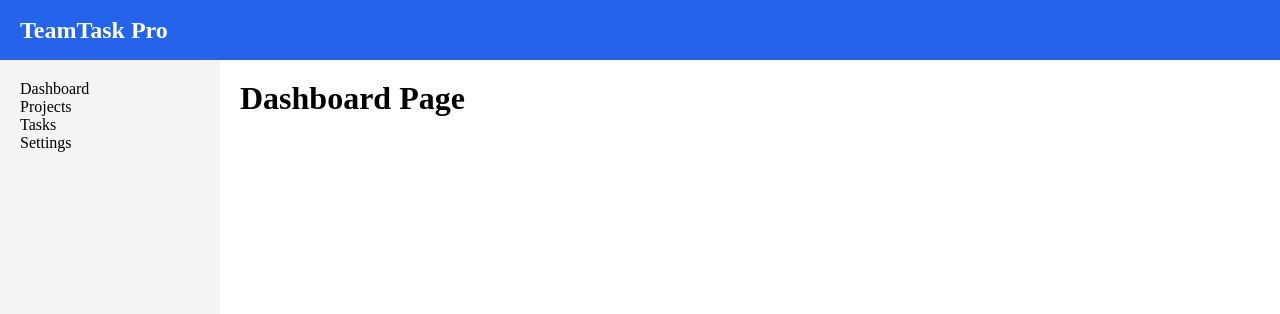
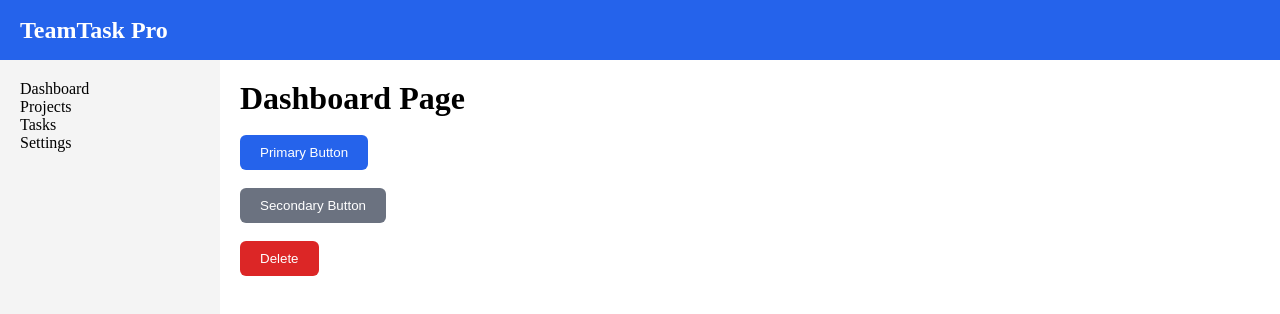
Before and after one commit to hambirNishant/teamtask-pro, a React app in the folder frontend/: page / in a window 1280 px wide. Shown: the top 314 px of the page. Built offline with nearby package versions, Linux system fonts and the light colour scheme; the HTML template or start-up script is replaced by a standard one.

Commit message:
feat(ui): create reusable button component

```diff
--- /dev/null
+++ b/frontend/src/components/Button.jsx
@@ -0,0 +1,41 @@
+function Button({
+    text,
+    variant = "primary",
+    disabled = false,
+    onClick,
+}) {
+    const styles = {
+        primary: {
+            backgroundColor: "#2563eb",
+            color: "white",
+        },
+
+        secondary: {
+            backgroundColor: "#6b7280",
+            color: "white",
+        },
+
+        danger: {
+            backgroundColor: "#dc2626",
+            color: "white",
+        },
+    };
+
+    return (
+        <button
+            onClick={onClick}
+            disabled={disabled}
+            style={{
+                padding: "10px 20px",
+                border: "none",
+                borderRadius: "6px",
+                cursor: "pointer",
+                ...styles[variant],
+            }}
+        >
+            {text}
+        </button>
+    );
+}
+
+export default Button;
--- a/frontend/src/pages/DashboardPage.jsx
+++ b/frontend/src/pages/DashboardPage.jsx
@@ -1,6 +1,38 @@
+import Button from "../components/Button";
 
 function DashboardPage() {
-    return <h1>Dashboard Page</h1>;
+    const handleClick = () => {
+        alert("Button Clicked");
+    };
+
+    return (
+        <>
+            <h1>Dashboard Page</h1>
+
+            <br />
+
+            <Button
+                text="Primary Button"
+                onClick={handleClick}
+            />
+
+            <br />
+            <br />
+
+            <Button
+                text="Secondary Button"
+                variant="secondary"
+            />
+
+            <br />
+            <br />
+
+            <Button
+                text="Delete"
+                variant="danger"
+            />
+        </>
+    );
 }
 
 export default DashboardPage;
```
